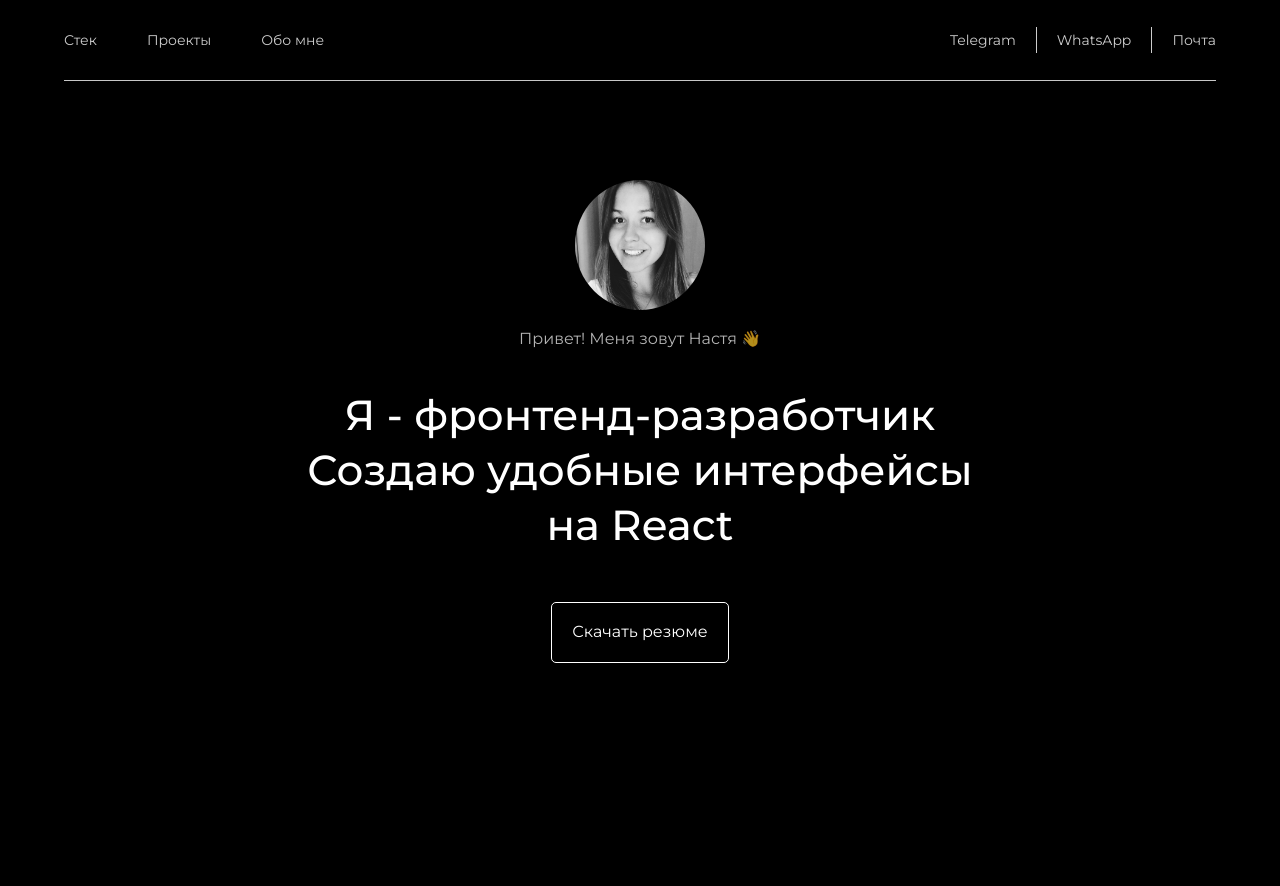
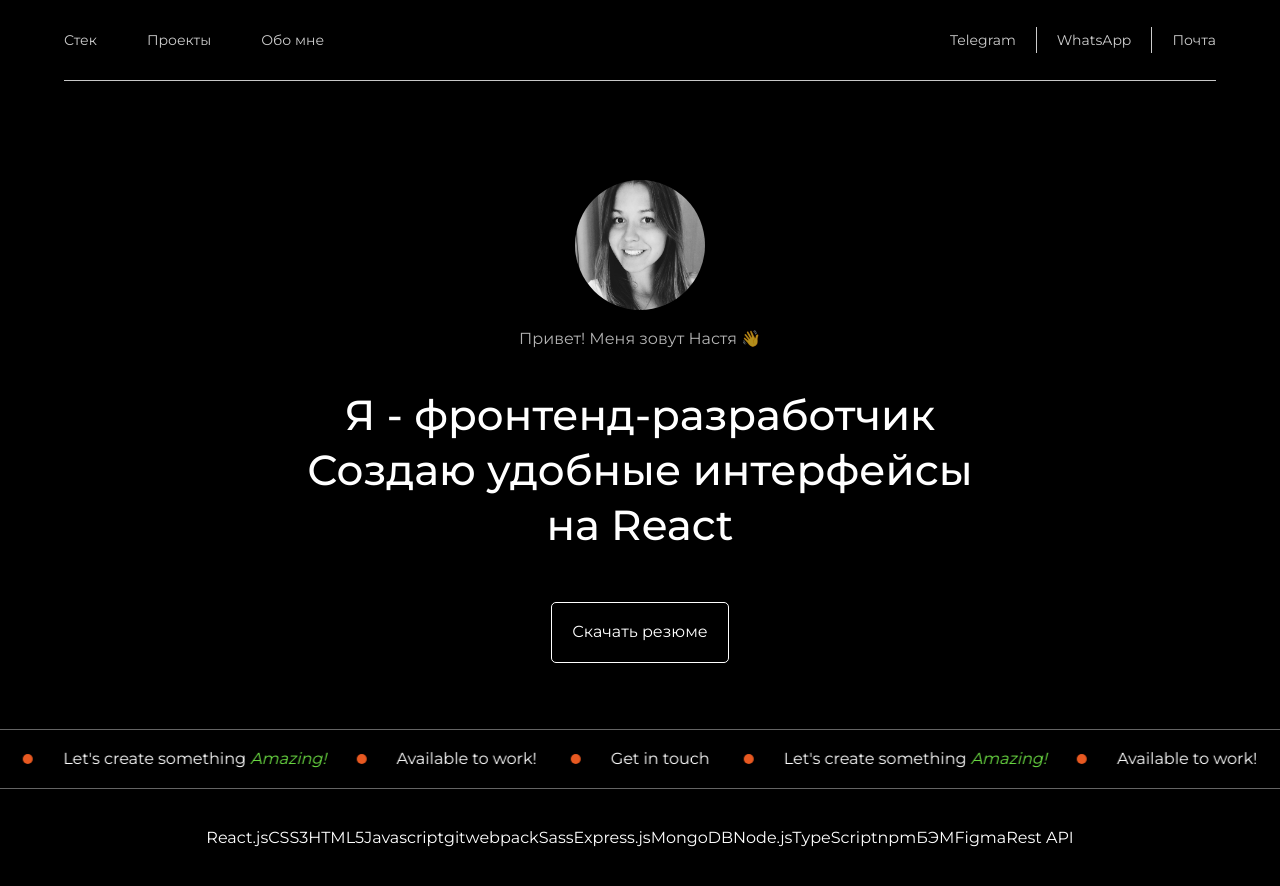
Before and after one commit to AnaSerg/portfolio-website-react, a React (Create React App) app: page / in a window 1280 px wide. Shown: the top 886 px of the page. Built offline with nearby package versions, Linux system fonts and the light colour scheme.

Commit message:
feat: реализовать Marquee, начать Technologies

```diff
--- a/src/components/App/App.js
+++ b/src/components/App/App.js
@@ -1,12 +1,16 @@
 import './App.css';
 import Header from "../Header/Header";
 import Cover from "../Cover/Cover";
+import Technologies from "../Technologies/Technologies";
+import Marquee from "../Marquee/Marquee";
 
 function App() {
   return (
     <div className="App">
         <Header />
         <Cover />
+        <Marquee />
+        <Technologies />
     </div>
   );
 }
--- /dev/null
+++ b/src/components/Marquee/Marquee.jsx
@@ -0,0 +1,30 @@
+import React from 'react';
+import './Marquee.scss';
+
+const Marquee = () => {
+    return (
+        <div className="marquee">
+            <div className="track">
+                <p className="track__content">
+                    &nbsp;Available to work! <span className="track__content-divider"/>
+                    Get in touch <span className="track__content-divider"/>
+                    Let's create something <span className="track__content_highlighted">Amazing!</span><span className="track__content-divider"/>
+                    Available to work! <span className="track__content-divider"/>
+                    Get in touch <span className="track__content-divider"/>
+                    Let's create something <span className="track__content_highlighted">Amazing!</span><span className="track__content-divider"/>
+                    Available to work! <span className="track__content-divider"/>
+                    Get in touch <span className="track__content-divider"/>
+                    Let's create something <span className="track__content_highlighted">Amazing!</span><span className="track__content-divider"/>
+                    Available to work! <span className="track__content-divider"/>
+                    Get in touch <span className="track__content-divider"/>
+                    Let's create something <span className="track__content_highlighted">Amazing!</span><span className="track__content-divider"/>
+                    Available to work! <span className="track__content-divider"/>
+                    Get in touch <span className="track__content-divider"/>
+                    Let's create something <span className="track__content_highlighted">Amazing!</span><span className="track__content-divider"/>
+                </p>
+            </div>
+        </div>
+    );
+};
+
+export default Marquee;
--- /dev/null
+++ b/src/components/Marquee/Marquee.scss
@@ -0,0 +1,36 @@
+@keyframes marquee {
+  from { transform: translateX(0); }
+  to { transform: translateX(-50%); }
+}
+
+.marquee {
+  margin-top: 50px;
+  position: relative;
+  width: 100vw;
+  max-width: 100%;
+  height: 100px;
+  overflow-x: hidden;
+}
+
+.track {
+  position: absolute;
+  white-space: nowrap;
+  will-change: transform;
+  animation: marquee 32s linear infinite;
+  &__content {
+    border: 1px solid rgba(250, 250, 250, .4);
+    padding: 20px 0;
+    &-divider {
+      margin: 0 30px;
+      display: inline-block;
+      width: 10px;
+      height: 10px;
+      border-radius: 50%;
+      background-color: #E85921;
+    }
+    &_highlighted {
+      font-style: italic;
+      color: #6EE145;
+    }
+  }
+}
--- /dev/null
+++ b/src/components/Technologies/Technologies.jsx
@@ -0,0 +1,32 @@
+import React from 'react';
+import './Technologies.scss';
+
+const Technologies = () => {
+    const techs = [
+        'React.js',
+        'CSS3',
+        'HTML5',
+        'Javascript',
+        'git',
+        'webpack',
+        'Sass',
+        'Express.js',
+        'MongoDB',
+        'Node.js',
+        'TypeScript',
+        'npm',
+        'БЭМ',
+        'Figma',
+        'Rest API',
+    ]
+
+    return (
+        <ul className="techs__list">
+            {techs.map((tech) =>
+                <li className="element">{tech}</li>
+            )}
+        </ul>
+    );
+};
+
+export default Technologies;
--- /dev/null
+++ b/src/components/Technologies/Technologies.scss
@@ -0,0 +1,8 @@
+
+body { overflow-x: hidden; margin: 0; }
+
+.techs__list {
+  display: flex;
+  padding: 0;
+  list-style-type: none;
+}
```
